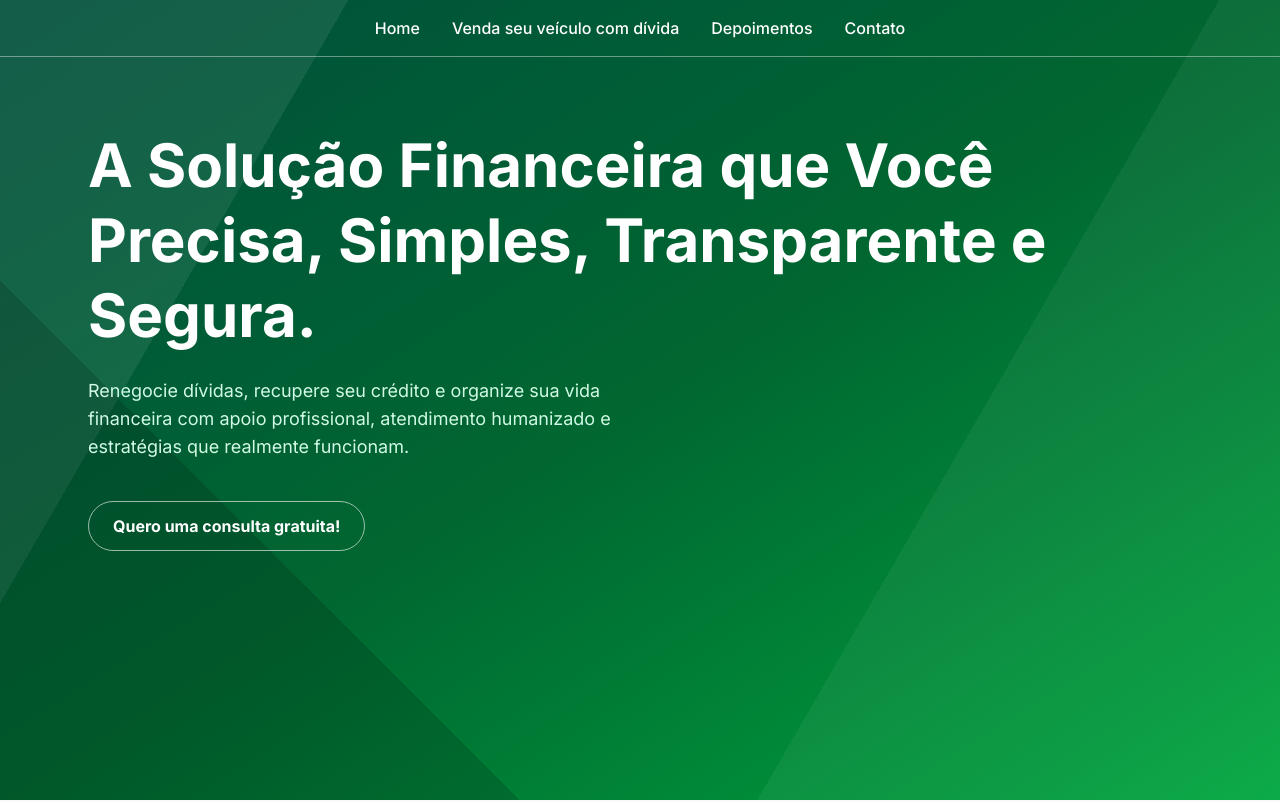
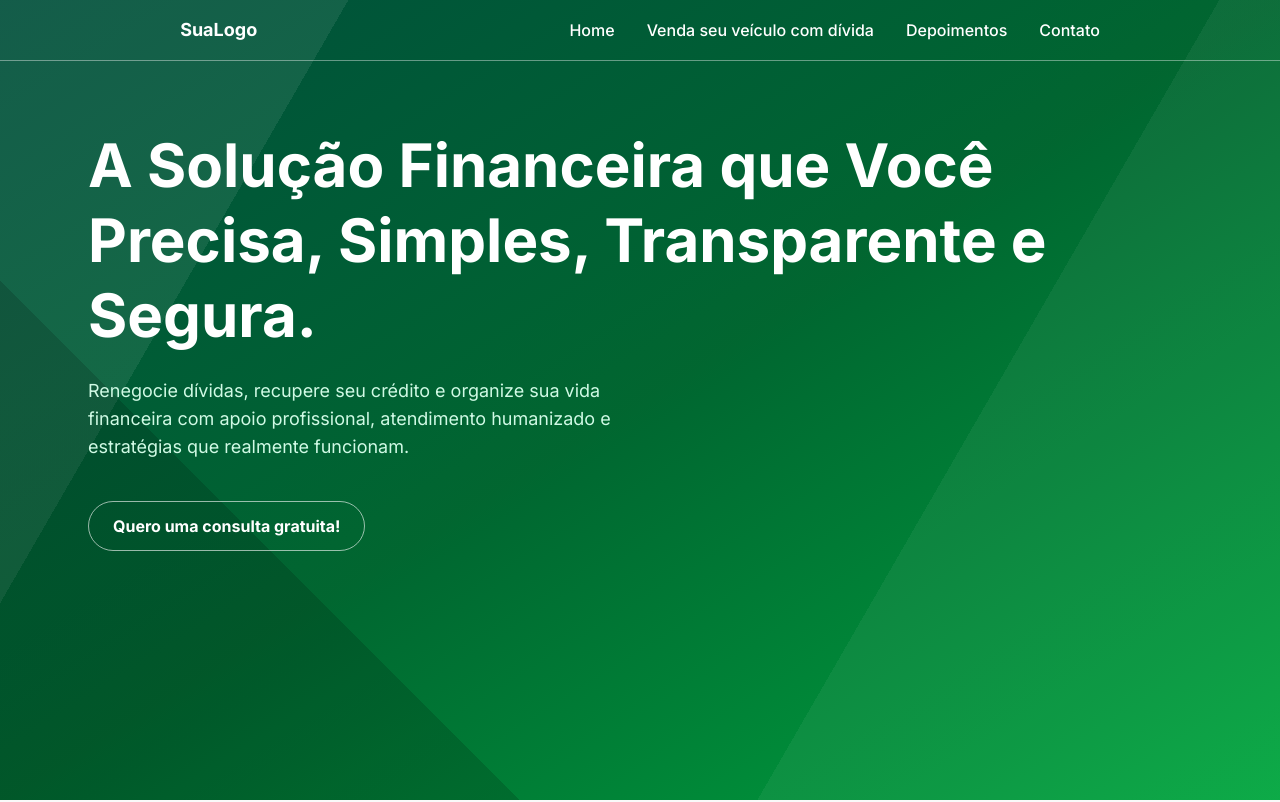
Before and after one commit to guhrizzo/site-lb-cred, a Next.js app: page / in a window 1280 px wide. Shown: the top 802 px of the page. Built offline with nearby package versions, Linux system fonts and the light colour scheme.

Commit message:
Update Nav.jsx

```diff
--- a/public/components/Nav.jsx
+++ b/public/components/Nav.jsx
@@ -6,6 +6,7 @@ import "aos/dist/aos.css";
 
 export default function Navbar() {
   const [scrolled, setScrolled] = useState(false);
+  const [open, setOpen] = useState(false);
 
   useEffect(() => {
     AOS.init({
@@ -22,34 +23,84 @@ export default function Navbar() {
     return () => window.removeEventListener("scroll", handleScroll);
   }, []);
 
+  const menuItems = [
+    "Home",
+    "Venda seu veículo com dívida",
+    "Depoimentos",
+    "Contato",
+  ];
+
   return (
     <nav
       data-aos="fade-down"
       className={`
-        fixed top-0 z-50 w-full
+        fixed top-0 z-50 w-full isolate
         transition-[background-color,backdrop-filter,border-color,box-shadow,color]
         duration-500 ease-out
         ${scrolled
-                    ? "bg-white/90 backdrop-blur-md shadow-md text-emerald-900 border-b border-emerald-200 "
+          ? "bg-white/90 backdrop-blur-md shadow-md text-emerald-900 border-b border-emerald-200"
           : "bg-transparent text-white border-b border-white/40"
         }
       `}
     >
-            <div className="flex items-center justify-center p-4">
-                <ul className="flex gap-8 font-medium">
-                    {["Home", "Venda seu veículo com dívida", "Depoimentos", "Contato"].map(
-                        (item) => (
+      <div className="flex items-center lg:justify-around px-6 py-4 ">
+
+        {/* Logo */}
+        <span className="font-bold text-lg">
+          SuaLogo
+        </span>
+
+        {/* Menu Desktop */}
+        <ul className="hidden md:flex gap-8 font-medium">
+          {menuItems.map((item) => (
             <li
               key={item}
-                                className=" cursor-pointer
-                                transition-all delay-75 duration-150 hover:text-emerald-500"
+              className="relative cursor-pointer transition-colors duration-200 hover:text-emerald-500"
             >
               {item}
             </li>
-                        )
-                    )}
+          ))}
         </ul>
 
+        {/* Botão Hambúrguer */}
+        <button
+          onClick={() => setOpen(!open)}
+          className="md:hidden  z-999 w-[30px] h-8 flex flex-col absolute right-[380px] justify-center gap-2 pointer-events-auto"
+          aria-label="Abrir menu"
+        >
+          <span
+            className={`
+              h-[3px] w-full rounded-full  bg-current transition-all duration-300
+              ${open ? "rotate-45 translate-y-[5px]" : ""}
+            `}
+          />
+          <span
+            className={`
+              h-[3px] rounded-full  w-full bg-current transition-all duration-300
+              ${open ? "-rotate-45 -translate-y-[5px]" : ""}
+            `}
+          />
+        </button>
+      </div>
+
+      {/* Menu Mobile */}
+      <div
+        className={`
+          md:hidden overflow-hidden transition-all duration-300 ease-out
+          ${open ? "max-h-64 opacity-100" : "max-h-0 opacity-0"}
+        `}
+      >
+        <ul className="flex flex-col gap-6 px-6 pb-6 font-medium">
+          {menuItems.map((item) => (
+            <li
+              key={item}
+              onClick={() => setOpen(false)}
+              className="cursor-pointer transition-colors duration-200 hover:text-emerald-500"
+            >
+              {item}
+            </li>
+          ))}
+        </ul>
       </div>
     </nav>
   );
```
Lines whose indentation alone changed are shown as unchanged.
